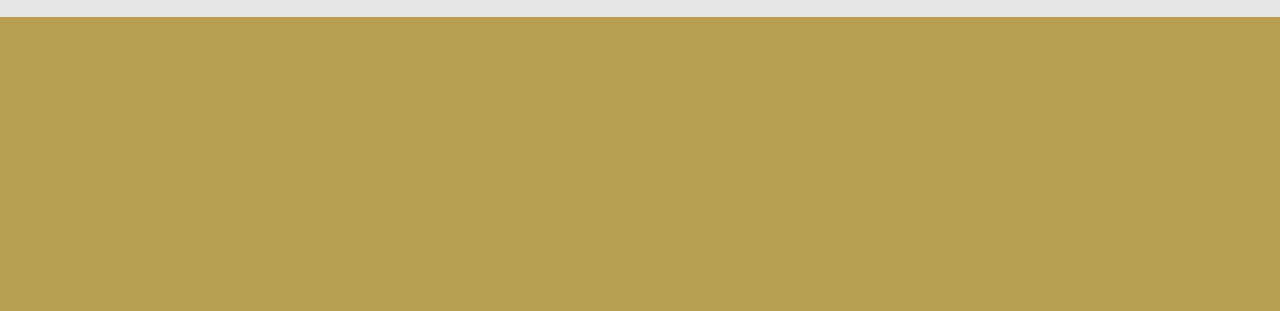
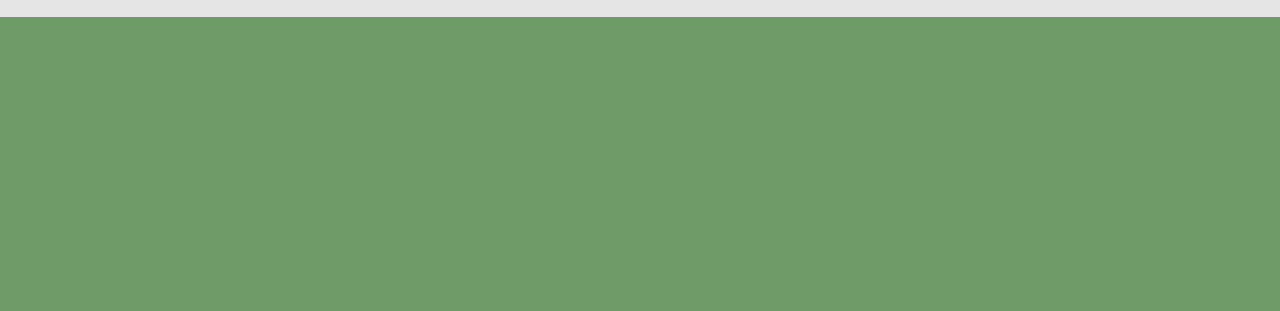
Before and after one commit to nourjoudajouda/gita, a plain HTML site: page pages/mn-nhn.html in a window 1280 px wide. Shown: the part 433-744 px from the top of the page. Drawn offline with Linux system fonts and the light colour scheme; a web font is replaced by a local one.

Commit message:
final_updates

```diff
--- a/css/styles.css
+++ b/css/styles.css
@@ -733,7 +733,7 @@ a {
 
 /* Start footer Section */
 footer {
-  background-color:rgb(184 158 80);
+  background-color:rgb(111 155 104);
   color: #F7F7F7;
   position: absolute;
   top: 450px;
```
